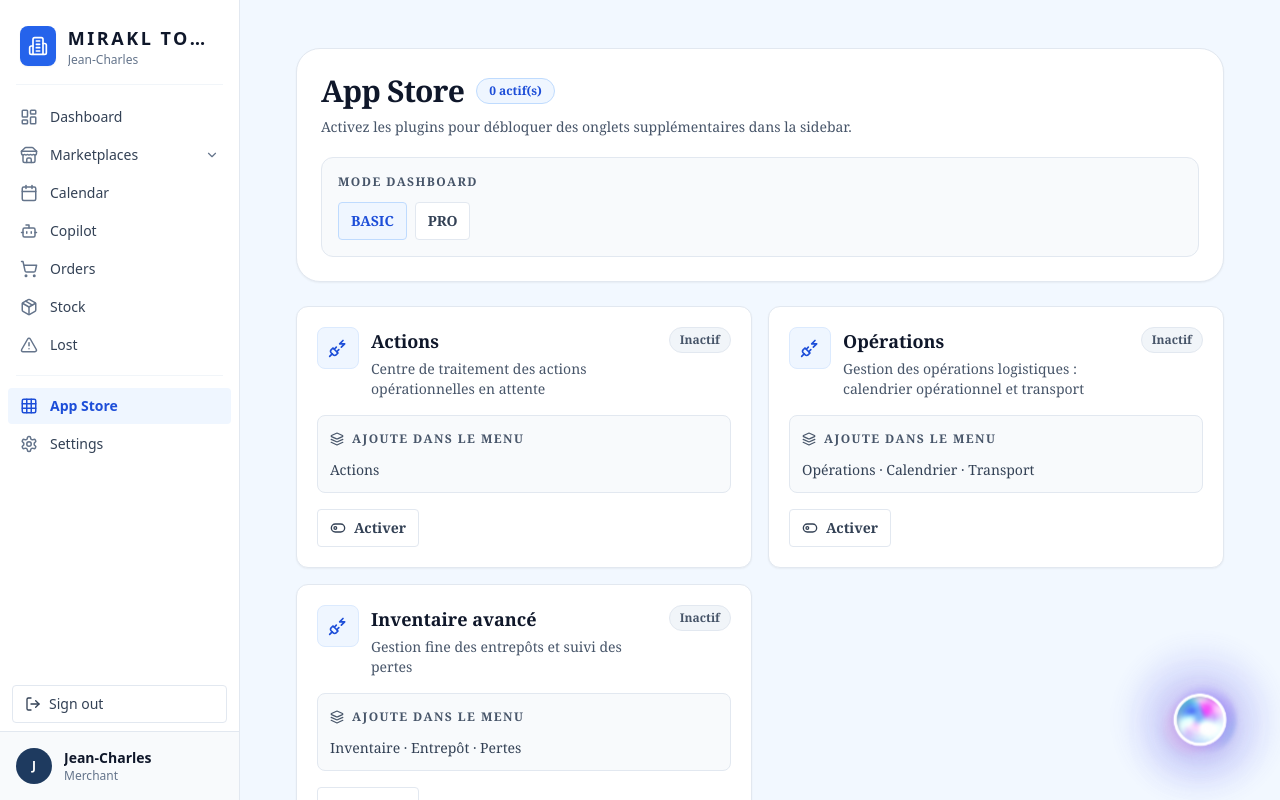
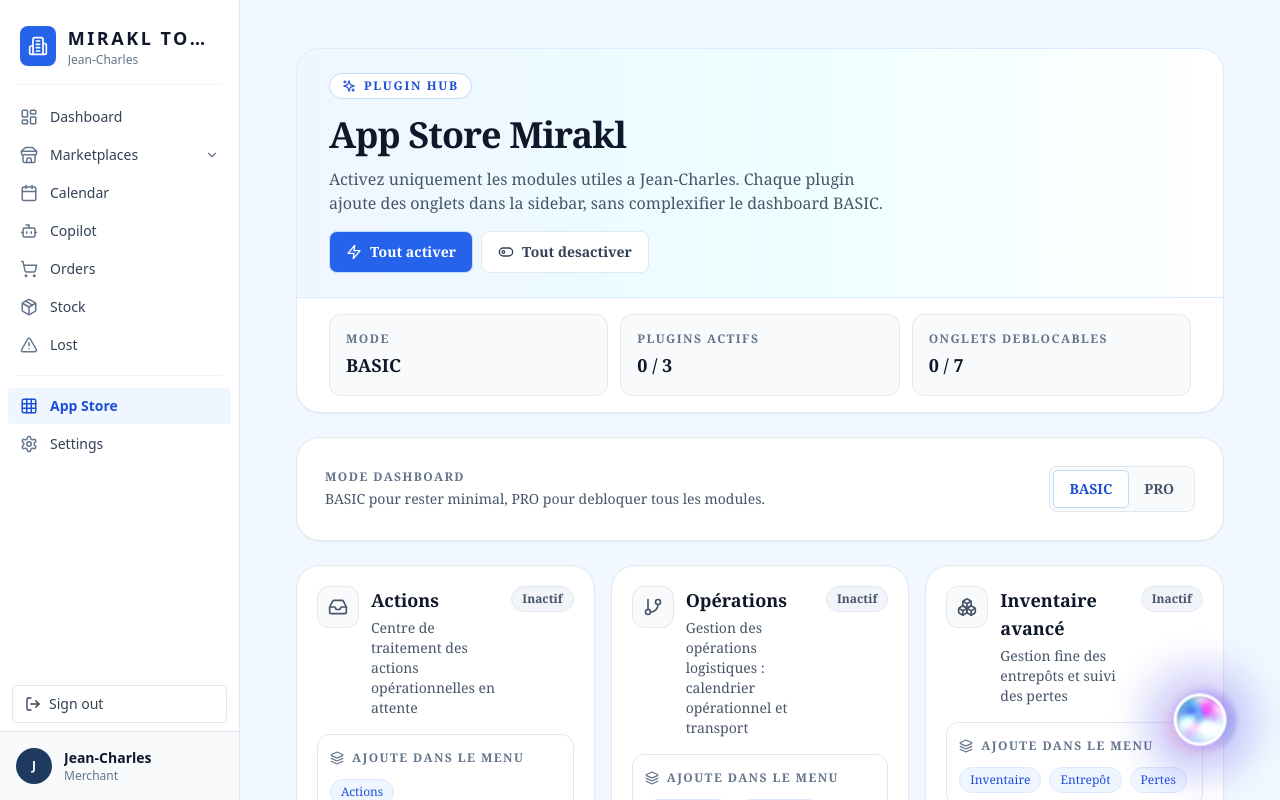
Before and after one commit to Ianlaur/Hackathon_mirakl, a Next.js app in the folder src/: page /app-store in a window 1280 px wide. Shown: the top 800 px of the page. Built offline with nearby package versions, Linux system fonts and the light colour scheme.

Commit message:
Redesign app store plugin page with modern BASIC/PRO UX

```diff
--- a/src/app/app-store/page.tsx
+++ b/src/app/app-store/page.tsx
@@ -1,8 +1,26 @@
 'use client'
 
-import { Layers, PlugZap, ToggleLeft, ToggleRight } from 'lucide-react'
+import type { ComponentType } from 'react'
+import {
+  Boxes,
+  CheckCircle2,
+  GitBranch,
+  Inbox,
+  Layers,
+  PlugZap,
+  Sparkles,
+  ToggleLeft,
+  ToggleRight,
+  Zap,
+} from 'lucide-react'
 import { NAVIGATION_CONFIG } from '@/lib/navigation'
 import { useActivePlugins } from '@/hooks/useActivePlugins'
+
+const PLUGIN_ICONS: Record<string, ComponentType<{ className?: string }>> = {
+  plugin_actions: Inbox,
+  plugin_operations: GitBranch,
+  plugin_inventaire: Boxes,
+}
 
 function listInjectedTabs(pluginId: string) {
   const plugin = NAVIGATION_CONFIG.plugins.find((entry) => entry.id === pluginId)
@@ -16,35 +34,104 @@
   })
 }
 
+function pluralize(value: number, singular: string, plural: string) {
+  return value > 1 ? `${value} ${plural}` : `${value} ${singular}`
+}
+
 export default function AppStorePage() {
   const { activePlugins, togglePlugin, isActive, setPlugins } = useActivePlugins()
-  const allPluginIds = NAVIGATION_CONFIG.plugins.map((plugin) => plugin.id)
+  const sortedPlugins = NAVIGATION_CONFIG.plugins.slice().sort((a, b) => a.position - b.position)
+  const allPluginIds = sortedPlugins.map((plugin) => plugin.id)
   const isBasicMode = activePlugins.length === 0
   const isProMode = allPluginIds.every((pluginId) => activePlugins.includes(pluginId))
+  const totalTabsUnlocked = sortedPlugins.reduce(
+    (count, plugin) => count + listInjectedTabs(plugin.id).length,
+    0
+  )
+  const activeTabs = sortedPlugins
+    .filter((plugin) => activePlugins.includes(plugin.id))
+    .reduce((count, plugin) => count + listInjectedTabs(plugin.id).length, 0)
 
   return (
     <div className="mx-auto max-w-6xl space-y-6 px-4 py-6 sm:px-6 lg:px-8">
-      <section className="rounded-3xl border border-slate-200 bg-white p-6 shadow-sm">
-        <div className="flex flex-wrap items-center gap-3">
-          <h1 className="text-3xl font-semibold tracking-tight text-slate-900">App Store</h1>
-          <span className="rounded-full border border-blue-200 bg-blue-50 px-3 py-1 text-xs font-semibold text-blue-700">
-            {activePlugins.length} actif(s)
-          </span>
+      <section className="overflow-hidden rounded-3xl border border-blue-100 bg-white shadow-sm">
+        <div className="bg-gradient-to-r from-blue-50 via-cyan-50 to-white px-6 py-6 sm:px-8">
+          <div className="flex flex-wrap items-start justify-between gap-4">
+            <div className="max-w-2xl">
+              <p className="inline-flex items-center gap-2 rounded-full border border-blue-200 bg-white px-3 py-1 text-xs font-semibold uppercase tracking-[0.14em] text-blue-700">
+                <Sparkles className="h-3.5 w-3.5" />
+                Plugin Hub
+              </p>
+              <h1 className="mt-4 text-3xl font-semibold tracking-tight text-slate-900 sm:text-4xl">
+                App Store Mirakl
+              </h1>
+              <p className="mt-3 max-w-xl text-sm text-slate-600 sm:text-base">
+                Activez uniquement les modules utiles a Jean-Charles. Chaque plugin ajoute des
+                onglets dans la sidebar, sans complexifier le dashboard BASIC.
+              </p>
             </div>
-        <p className="mt-2 text-sm text-slate-600">
-          Activez les plugins pour débloquer des onglets supplémentaires dans la sidebar.
-        </p>
 
-        <div className="mt-5 rounded-2xl border border-slate-200 bg-slate-50 p-4">
-          <p className="text-xs font-semibold uppercase tracking-[0.12em] text-slate-600">Mode dashboard</p>
-          <div className="mt-3 flex flex-wrap gap-2">
+            <div className="flex flex-wrap gap-2">
+              <button
+                type="button"
+                onClick={() => setPlugins(allPluginIds)}
+                className="inline-flex items-center gap-2 rounded-xl border border-blue-200 bg-blue-600 px-4 py-2.5 text-sm font-semibold text-white transition hover:bg-blue-700"
+              >
+                <Zap className="h-4 w-4" />
+                Tout activer
+              </button>
               <button
                 type="button"
                 onClick={() => setPlugins([])}
-              className={`rounded-lg border px-3 py-2 text-sm font-semibold transition-colors ${
+                className="inline-flex items-center gap-2 rounded-xl border border-slate-200 bg-white px-4 py-2.5 text-sm font-semibold text-slate-700 transition hover:bg-slate-100"
+              >
+                <ToggleLeft className="h-4 w-4" />
+                Tout desactiver
+              </button>
+            </div>
+          </div>
+        </div>
+
+        <div className="grid gap-3 border-t border-blue-100 px-6 py-4 sm:grid-cols-3 sm:px-8">
+          <div className="rounded-2xl border border-slate-200 bg-slate-50 p-4">
+            <p className="text-xs font-semibold uppercase tracking-[0.12em] text-slate-500">Mode</p>
+            <p className="mt-1 text-lg font-semibold text-slate-900">
+              {isProMode ? 'PRO' : isBasicMode ? 'BASIC' : 'Personnalise'}
+            </p>
+          </div>
+          <div className="rounded-2xl border border-slate-200 bg-slate-50 p-4">
+            <p className="text-xs font-semibold uppercase tracking-[0.12em] text-slate-500">Plugins actifs</p>
+            <p className="mt-1 text-lg font-semibold text-slate-900">
+              {activePlugins.length} / {sortedPlugins.length}
+            </p>
+          </div>
+          <div className="rounded-2xl border border-slate-200 bg-slate-50 p-4">
+            <p className="text-xs font-semibold uppercase tracking-[0.12em] text-slate-500">Onglets deblocables</p>
+            <p className="mt-1 text-lg font-semibold text-slate-900">
+              {activeTabs} / {totalTabsUnlocked}
+            </p>
+          </div>
+        </div>
+      </section>
+
+      <section className="rounded-3xl border border-slate-200 bg-white p-6 shadow-sm sm:p-7">
+        <div className="flex flex-wrap items-center justify-between gap-3">
+          <div>
+            <p className="text-xs font-semibold uppercase tracking-[0.12em] text-slate-500">
+              Mode dashboard
+            </p>
+            <p className="mt-1 text-sm text-slate-600">
+              BASIC pour rester minimal, PRO pour debloquer tous les modules.
+            </p>
+          </div>
+          <div className="inline-flex rounded-xl border border-slate-200 bg-slate-50 p-1">
+            <button
+              type="button"
+              onClick={() => setPlugins([])}
+              className={`rounded-lg px-4 py-2 text-sm font-semibold transition ${
                 isBasicMode
-                  ? 'border-blue-200 bg-blue-50 text-blue-700'
-                  : 'border-slate-200 bg-white text-slate-700 hover:bg-slate-100'
+                  ? 'bg-white text-blue-700 shadow-sm ring-1 ring-blue-200'
+                  : 'text-slate-600 hover:bg-white'
               }`}
             >
               BASIC
@@ -52,10 +139,10 @@
             <button
               type="button"
               onClick={() => setPlugins(allPluginIds)}
-              className={`rounded-lg border px-3 py-2 text-sm font-semibold transition-colors ${
+              className={`rounded-lg px-4 py-2 text-sm font-semibold transition ${
                 isProMode
-                  ? 'border-blue-200 bg-blue-50 text-blue-700'
-                  : 'border-slate-200 bg-white text-slate-700 hover:bg-slate-100'
+                  ? 'bg-white text-blue-700 shadow-sm ring-1 ring-blue-200'
+                  : 'text-slate-600 hover:bg-white'
               }`}
             >
               PRO
@@ -64,20 +151,31 @@
         </div>
       </section>
 
-      <section className="grid gap-4 md:grid-cols-2">
-        {NAVIGATION_CONFIG.plugins
-          .slice()
-          .sort((a, b) => a.position - b.position)
-          .map((plugin) => {
+      <section className="grid gap-4 md:grid-cols-2 xl:grid-cols-3">
+        {sortedPlugins.map((plugin) => {
           const active = isActive(plugin.id)
           const injectedTabs = listInjectedTabs(plugin.id)
+          const PluginIcon = PLUGIN_ICONS[plugin.id] ?? PlugZap
 
           return (
-              <article key={plugin.id} className="rounded-2xl border border-slate-200 bg-white p-5 shadow-sm">
+            <article
+              key={plugin.id}
+              className={`rounded-3xl border p-5 transition-all duration-200 ${
+                active
+                  ? 'border-blue-200 bg-blue-50/50 shadow-sm'
+                  : 'border-slate-200 bg-white shadow-sm hover:-translate-y-0.5 hover:shadow-md'
+              }`}
+            >
               <div className="flex items-start justify-between gap-3">
                 <div className="flex items-start gap-3">
-                    <div className="rounded-xl border border-blue-100 bg-blue-50 p-2.5 text-blue-700">
-                      <PlugZap className="h-5 w-5" />
+                  <div
+                    className={`rounded-2xl p-2.5 ${
+                      active
+                        ? 'border border-blue-200 bg-white text-blue-700'
+                        : 'border border-slate-200 bg-slate-50 text-slate-600'
+                    }`}
+                  >
+                    <PluginIcon className="h-5 w-5" />
                   </div>
                   <div>
                     <p className="text-lg font-semibold text-slate-900">{plugin.label}</p>
@@ -85,36 +183,51 @@
                   </div>
                 </div>
                 <span
-                    className={`rounded-full px-2.5 py-1 text-xs font-semibold ${
+                  className={`inline-flex items-center gap-1 rounded-full px-2.5 py-1 text-xs font-semibold ${
                     active
                       ? 'border border-emerald-200 bg-emerald-50 text-emerald-700'
                       : 'border border-slate-200 bg-slate-100 text-slate-600'
                   }`}
                 >
+                  {active ? <CheckCircle2 className="h-3.5 w-3.5" /> : null}
                   {active ? 'Actif' : 'Inactif'}
                 </span>
               </div>
 
-                <div className="mt-4 rounded-xl border border-slate-200 bg-slate-50 p-3">
-                  <p className="inline-flex items-center gap-2 text-xs font-semibold uppercase tracking-[0.12em] text-slate-600">
+              <div className="mt-4 rounded-2xl border border-slate-200 bg-white/80 p-3">
+                <p className="inline-flex items-center gap-2 text-xs font-semibold uppercase tracking-[0.12em] text-slate-500">
                   <Layers className="h-3.5 w-3.5" />
                   Ajoute dans le menu
                 </p>
-                  <p className="mt-2 text-sm text-slate-700">{injectedTabs.join(' · ')}</p>
+                <div className="mt-2 flex flex-wrap gap-2">
+                  {injectedTabs.map((tab) => (
+                    <span
+                      key={`${plugin.id}-${tab}`}
+                      className="rounded-full border border-blue-100 bg-blue-50 px-2.5 py-1 text-xs font-medium text-blue-700"
+                    >
+                      {tab}
+                    </span>
+                  ))}
+                </div>
               </div>
 
+              <div className="mt-4 flex items-center justify-between">
+                <p className="text-xs text-slate-500">
+                  {pluralize(injectedTabs.length, 'onglet ajoute', 'onglets ajoutes')}
+                </p>
                 <button
                   type="button"
                   onClick={() => togglePlugin(plugin.id)}
-                  className={`mt-4 inline-flex items-center gap-2 rounded-lg border px-3 py-2 text-sm font-semibold transition-colors ${
+                  className={`inline-flex items-center gap-2 rounded-xl border px-3 py-2 text-sm font-semibold transition ${
                     active
-                      ? 'border-blue-200 bg-blue-50 text-blue-700 hover:bg-blue-100'
-                      : 'border-slate-200 bg-white text-slate-700 hover:bg-slate-50'
+                      ? 'border-blue-200 bg-white text-blue-700 hover:bg-blue-100'
+                      : 'border-slate-200 bg-slate-50 text-slate-700 hover:bg-slate-100'
                   }`}
                 >
                   {active ? <ToggleRight className="h-4 w-4" /> : <ToggleLeft className="h-4 w-4" />}
-                  {active ? 'Désactiver' : 'Activer'}
+                  {active ? 'Desactiver' : 'Activer'}
                 </button>
+              </div>
             </article>
           )
         })}
```
Lines whose indentation alone changed are shown as unchanged.
